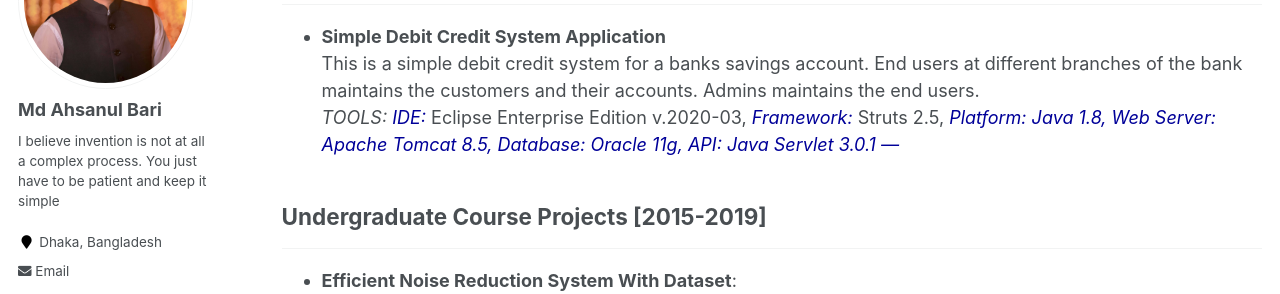
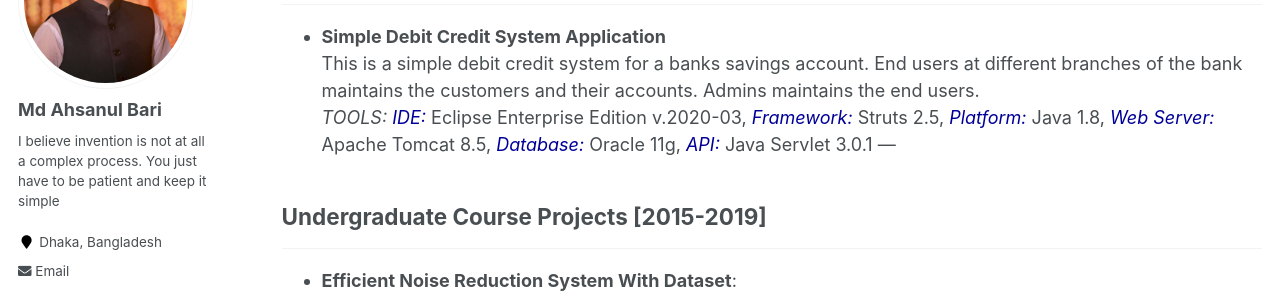
Before and after one commit to GProDevik/AhsanulBariRomih, a Jekyll site: the page built from _pages/projects.md, in a window 1280 px wide. Shown: the part 204-498 px from the top of the page. Built offline with Jekyll 4.4.1, drawn with Linux system fonts in a browser that asks for light colours.

Commit message:
Update projects.md

```diff
--- a/_pages/projects.md
+++ b/_pages/projects.md
@@ -14,7 +14,7 @@ author_profile: true
   This is a simple debit credit system for a banks savings account. End users at different branches of the bank maintains the customers and their accounts. Admins maintains the end users.
   <br />
   *TOOLS:*
-  <i style='color:#000099;'>IDE:</i> Eclipse Enterprise Edition v.2020-03, <i style='color:#000099;'> Framework:</i> Struts 2.5, <i style='color:#000099;'>Platform:<i/> Java 1.8, <i style='color:#000099;'>Web Server: <i/> Apache Tomcat 8.5, <i style='color:#000099;'>Database:<i/> Oracle 11g, <i style='color:#000099;'>API:<i/> Java Servlet 3.0.1
+  <i style='color:#000099;'>IDE:</i> Eclipse Enterprise Edition v.2020-03, <i style='color:#000099;'> Framework:</i> Struts 2.5, <i style='color:#000099;'>Platform:</i> Java 1.8, <i style='color:#000099;'>Web Server: </i> Apache Tomcat 8.5, <i style='color:#000099;'>Database:</i> Oracle 11g, <i style='color:#000099;'>API:</i> Java Servlet 3.0.1
 ---
 
 
```
